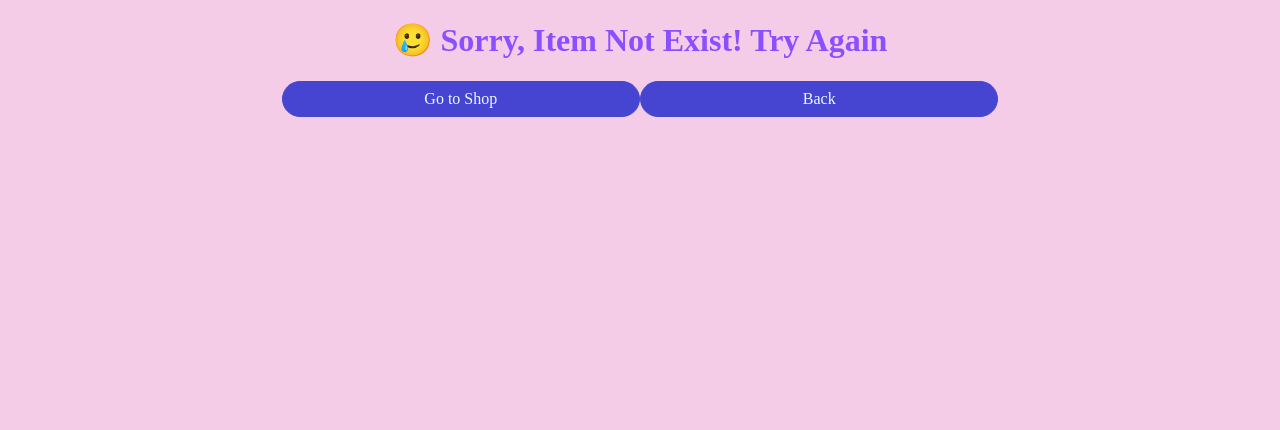
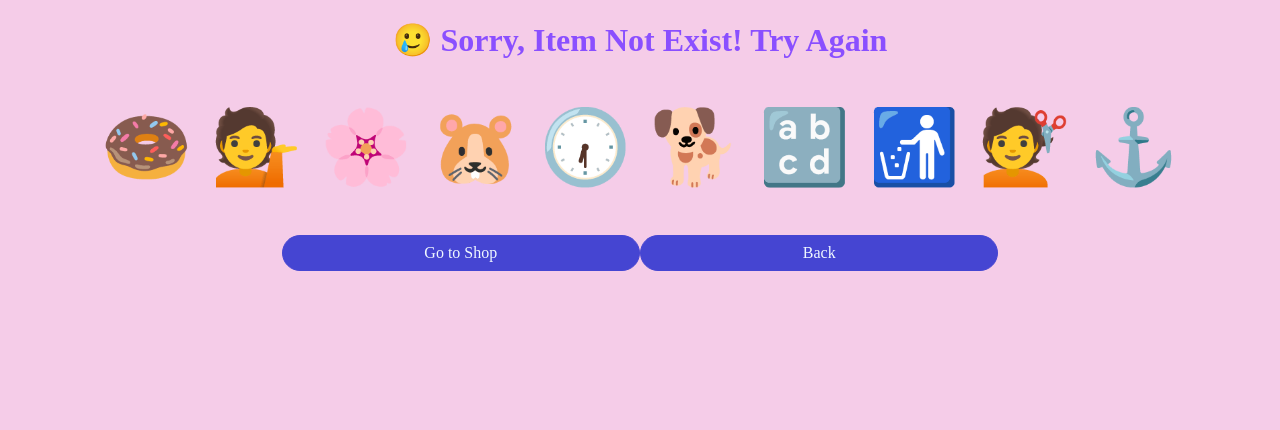
Before and after one commit to PatrickZhao0/WebDev-Project, a PHP site: page /php/search.php?input=1 in a window 1280 px wide. Shown: the part 81-511 px from the top of the page. Run offline with PHP 8.4, Linux system fonts and the light colour scheme; some web fonts are replaced.

Commit message:
Alex: Dec 18 2:55 pm search.php

```diff
--- a/php/search.php
+++ b/php/search.php
@@ -64,6 +64,7 @@
             fclose($file);
 
            ?>
+              <h1 class="animate__animated animate__pulse animate__infinite" style="font-size: 70px;">🍩 💁 🌸 🐹 🕡 🐕 🔡 🚮 💇 ⚓️</h1>
 
 
           <div style="display: flex; justify-content: center;">
```
